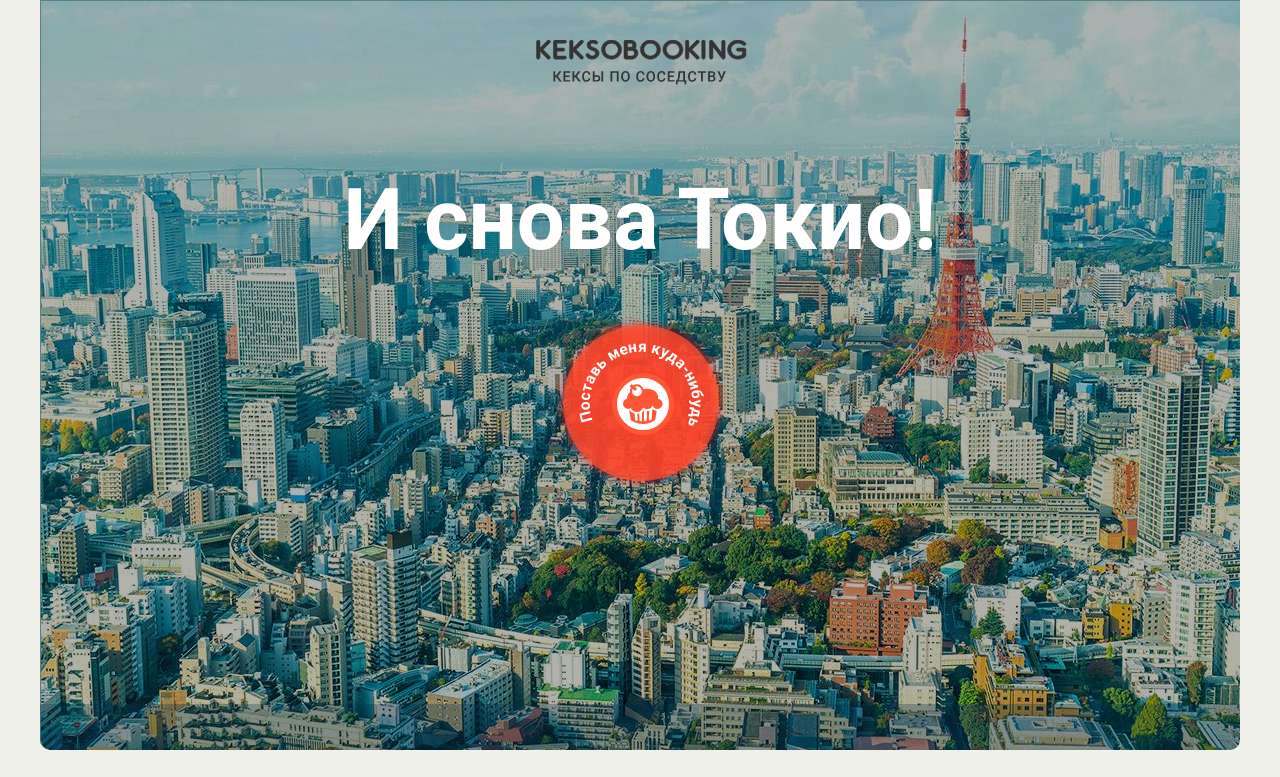
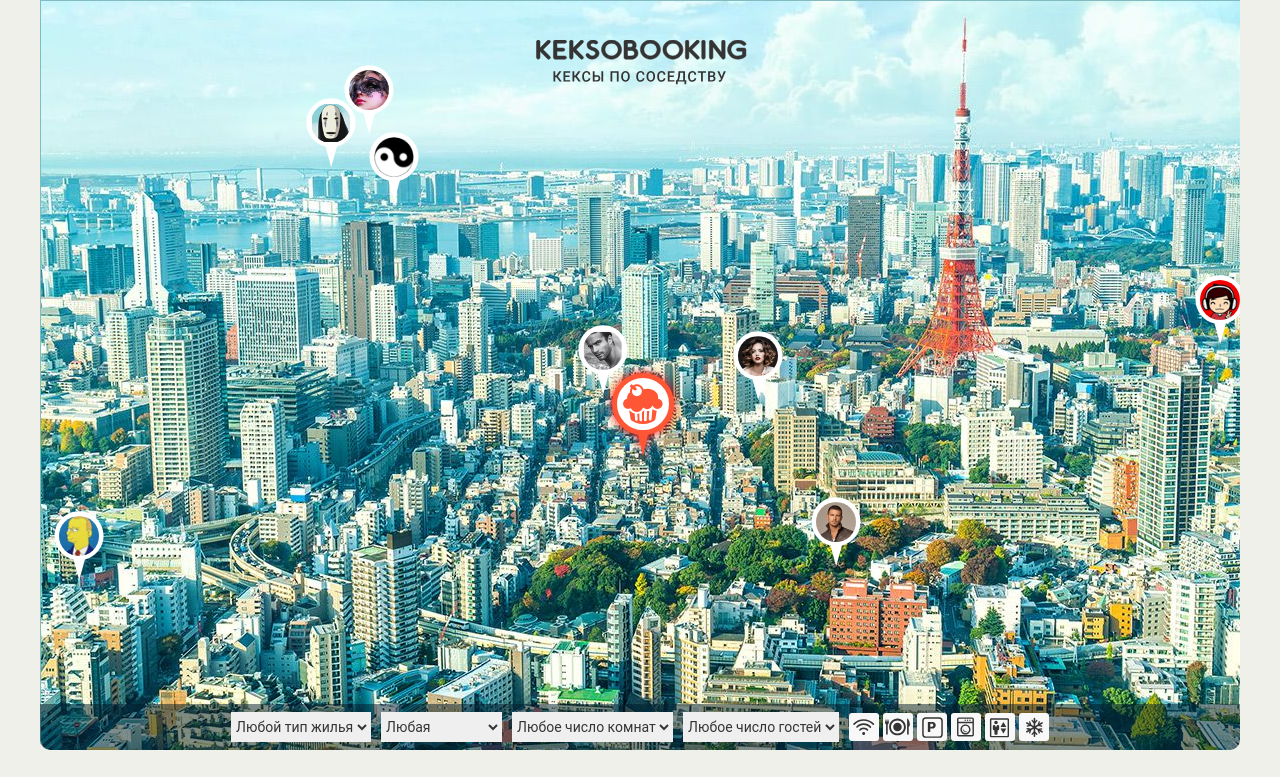
Before and after one commit to kavarnukaeva/322515-keksobooking, a website: page index.html in a window 1280 px wide. Both pictures are taken after a click on the button "Поставь меня куда-нибудь". Shown: the top 777 px of the page. Drawn offline with Linux system fonts and the light colour scheme; files whose address does not match are found by name.

Commit message:
Выполняет задание №16 Личный проект: подробности

```diff
--- a/index.html
+++ b/index.html
@@ -84,7 +84,7 @@
     <!-- Форма объявления -->
     <section class="notice">
       <h2 class="notice__title">Ваше объявление</h2>
-      <form class="ad-form ad-form--disabled" method="post" enctype="multipart/form-data" autocomplete="off">
+      <form class="ad-form ad-form--disabled" method="post" enctype="multipart/form-data" action="https://js.dump.academy/keksobooking" autocomplete="off">
         <fieldset class="ad-form-header">
           <legend class="ad-form-header__title">Ваша фотография (для карты)</legend>
           <div class="ad-form-header__upload">
@@ -204,7 +204,7 @@
 
   <!-- Модальное окно с информацией об объявлении -->
   <template id="card">
-    <article class="map__card popup">
+    <article class="map__card popup hidden">
       <img src="img/avatars/user01.png" class="popup__avatar" width="70" height="70" alt="Аватар пользователя">
       <button type="button" class="popup__close">Закрыть</button>
       <h3 class="popup__title">Уютное гнездышко для молодоженов</h3>
@@ -248,5 +248,6 @@
     </div>
   </template>
 
+<script src="js/main.js"></script>
 </body>
 </html>
--- a/js/main.js
+++ b/js/main.js
@@ -0,0 +1,263 @@
+'use strict';
+
+var OFFERS_QUANTITY = 8;
+var PIN_WIDTH = 50;
+var PIN_HEIGHT = 70;
+var MAP_HEIGHT = 704;
+var MAP_WIDTH = 1200;
+var MAINPIN_HEIGHT = 199.95;
+var MAINPIN_WIDTH = 199.95;
+var X_MAINPIN = Math.floor(MAP_WIDTH / 2 - MAINPIN_WIDTH / 2);
+var Y_MAINPIN = Math.floor(MAP_HEIGHT / 2 - MAINPIN_HEIGHT / 2);
+var ESC_KEYCODE = 27;
+var ENTER_KEYCODE = 13;
+
+var similarPinList = document.querySelector('.map__pins');
+var similarPinTemplate = document.querySelector('#pin').content.querySelector('.map__pin');
+var similarOfferList = document.querySelector('.map');
+var similarOfferTemplate = document.querySelector('#card').content.querySelector('.popup');
+
+var avatar = [
+  'img/avatars/user01.png',
+  'img/avatars/user02.png',
+  'img/avatars/user03.png',
+  'img/avatars/user04.png',
+  'img/avatars/user05.png',
+  'img/avatars/user06.png',
+  'img/avatars/user07.png',
+  'img/avatars/user08.png'
+];
+
+var title = [
+  'Большая уютная квартира',
+  'Маленькая неуютная квартира',
+  'Огромный прекрасный дворец',
+  'Маленький ужасный дворец',
+  'Красивый гостевой домик',
+  'Некрасивый негостеприимный домик',
+  'Уютное бунгало далеко от моря',
+  'Неуютное бунгало по колено в воде'
+];
+
+var type = ['palace', 'flat', 'house', 'bungalo'];
+var rooms = [1, 2, 3, 4, 5];
+var checkin = ['12:00', '13:00', '14:00'];
+var checkout = ['12:00', '13:00', '14:00'];
+var features = ['wifi', 'dishwasher', 'parking', 'washer', 'elevator', 'conditioner'];
+var description = [' '];
+var photos = ['http://o0.github.io/assets/images/tokyo/hotel1.jpg', 'http://o0.github.io/assets/images/tokyo/hotel2.jpg', 'http://o0.github.io/assets/images/tokyo/hotel3.jpg'];
+
+// функция перемешивания массива
+var shuffle = function (array) {
+    var j;
+    var x;
+    var i;
+    for (i = array.length - 1; i > 0; i--) {
+        j = Math.floor(Math.random() * (i + 1));
+        x = array[i];
+        array[i] = array[j];
+        array[j] = x;
+    }
+    return array;
+};
+
+// функция генерации случайных данных
+var getRandomValue = function (array) {
+  var randomValue = Math.floor(Math.random() * array.length);
+  return randomValue;
+};
+
+// функция создания массива из 8 объектов
+var generateOffer = function (quantity) {
+  var array = [];
+
+  for (var i = 0; i < quantity; i++) {
+    var x = Math.floor(Math.random() * (1200 - 1) + 1) - (PIN_WIDTH / 2);
+    var y = Math.floor(Math.random() * (630 - 130) + 130) - PIN_HEIGHT;
+    var price = Math.floor(Math.random() * (1000000 - 1000) + 1000);
+    var guests = Math.floor(Math.random() * (20 - 1) + 1);
+
+    array[i] = {
+      author: {
+        avatar: shuffle(avatar).splice(0, 1)
+      },
+
+      offer: {
+        title: title[getRandomValue(title)],
+        address: `${x}, ${y}`,
+        price: price,
+        type: type[getRandomValue(type)],
+        rooms: rooms[getRandomValue(rooms)],
+        guests: guests,
+        checkin: checkin[getRandomValue(checkin)],
+        checkout: checkout[getRandomValue(checkout)],
+        // перемешивает массив и вынимаю случайное число из его копии
+        features: shuffle(features).slice(getRandomValue(features)),
+        description: description,
+        photos: shuffle(photos)
+      },
+
+      location: {
+        x: x,
+        y: y
+      }
+    };
+  }
+
+  return array;
+};
+
+var offers = generateOffer(OFFERS_QUANTITY);
+
+//функция отрисовки метки
+var renderPin = function (array) {
+  var pinElement = similarPinTemplate.cloneNode(true);
+
+  pinElement.setAttribute('style', `left: ${array.location.x}px; top: ${array.location.y}px`);
+  pinElement.querySelector('img').setAttribute('alt', `${array.offer.title}`);
+  pinElement.querySelector('img').setAttribute('src', `${array.author.avatar}`);
+
+  return pinElement;
+};
+
+//функция отрисовки объявления
+var renderOffer = function (array) {
+  var offerElement = similarOfferTemplate.cloneNode(true);
+
+  offerElement.querySelector('.popup__title').textContent = array.offer.title;
+  offerElement.querySelector('.popup__text--address').textContent = array.offer.address;
+  offerElement.querySelector('.popup__text--price').textContent = `${array.offer.price}₽/ночь`;
+  if (array.offer.type === 'palace') {
+    offerElement.querySelector('.popup__type').textContent = 'Дворец';
+  }
+
+  if (array.offer.type === 'flat') {
+    offerElement.querySelector('.popup__type').textContent = 'Квартира';
+  }
+
+  if (array.offer.type === 'house') {
+    offerElement.querySelector('.popup__type').textContent = 'Дом';
+  }
+
+  if (array.offer.type === 'bungalo') {
+    offerElement.querySelector('.popup__type').textContent = 'Бунгало';
+  }
+
+  offerElement.querySelector('.popup__text--capacity').textContent = `${array.offer.rooms} комнаты для ${array.offer.guests} гостей`;
+  offerElement.querySelector('.popup__text--time').textContent = `Заезд после ${array.offer.checkin}, выезд до ${array.offer.checkout}`;
+  offerElement.querySelector('.popup__features').textContent = array.offer.features;
+  offerElement.querySelector('.popup__description').textContent = array.offer.description;
+  offerElement.querySelector('.popup__photos').querySelector('img').setAttribute('src', `${array.offer.photos[0]}`);
+  offerElement.querySelector('img').setAttribute('src', `${array.author.avatar}`);
+
+  for (var i = 1; i < photos.length; i++ ) {
+    var popupPhotos = offerElement.querySelector('.popup__photos');
+    var image = popupPhotos.querySelector('img');
+    popupPhotos.appendChild(image.cloneNode(true));
+
+    // ищет и наполняет все созданные элементы
+    var images = popupPhotos.querySelectorAll('img');
+    images[i].setAttribute('src', `${array.offer.photos[i]}`);
+  }
+
+  return offerElement;
+};
+
+// отключает поля формы поиска объявления для неактивного состояния
+var disabledElements = document.querySelectorAll('form.ad-form fieldset');
+
+for (var i = 0; i < disabledElements.length; i++) {
+  disabledElements[i].setAttribute('disabled', '');
+}
+
+// отключает форму c фильтрами для неактивного состояния
+var mapFilters = document.querySelector('.map__filters');
+
+mapFilters.classList.add('map__filters--disabled');
+
+var mainPin = document.querySelector('.map__pin--main');
+var map = document.querySelector('.map');
+var adForm = document.querySelector('.ad-form');
+var address = document.querySelector('#address');
+
+address.setAttribute('value', `${X_MAINPIN}, ${Y_MAINPIN}`);
+
+// активное состояние
+var changeToActiveState = function () {
+  map.classList.remove('map--faded');
+  adForm.classList.remove('ad-form--disabled');
+
+  for (var i = 0; i < disabledElements.length; i++) {
+    disabledElements[i].removeAttribute('disabled');
+  }
+
+  mapFilters.classList.remove('map__filter--disabled');
+
+  // отрисовывает метки и объявления на странице
+  var fragment = document.createDocumentFragment();
+  for (var j = 0; j < OFFERS_QUANTITY; j++) {
+    fragment.appendChild(renderPin(offers[j]));
+    fragment.appendChild(renderOffer(offers[j]));
+  }
+
+  similarPinList.appendChild(fragment);
+
+  var filters = similarOfferList.querySelector('.map__filters-container');
+  similarOfferList.insertBefore(fragment, filters);
+
+  // показ объявления при клике на метку
+  var mapPin = document.querySelectorAll('.map__pin:not(.map__pin--main)');
+  var mapCard = document.querySelectorAll('.map__card');
+
+  for (var i = 0; i < mapPin.length; i++) {
+    mapPin[i].addEventListener('click', function(evt) {
+      var target = evt.currentTarget;
+      var offer = target.nextSibling;
+      var coords = offer.querySelector('.popup__text--address');
+
+      // добавляет координаты в поле адреса
+      address.setAttribute('value', coords.textContent);
+
+      // скрывает показанные ранее карточки
+      for (var j = 0; j < mapCard.length; j++) {
+        if (!mapCard[j].classList.contains('hidden')) {
+          mapCard[j].classList.add('hidden');
+        }
+      }
+
+      offer.classList.remove('hidden');
+      closePopup(offer);
+    });
+  }
+};
+
+// переводит страницу в активное состояние по клику
+mainPin.addEventListener('mouseup', changeToActiveState);
+
+// переводит страницу в активное состояние по нажатию на ENTER
+mainPin.addEventListener('keydown', function(evt) {
+  if (evt.keyCode === ENTER_KEYCODE) {
+    changeToActiveState();
+  }
+});
+
+// функция закрытия объявления
+var closePopup = function (popup) {
+  var close = popup.querySelector('.popup__close');
+
+  close.addEventListener('click', function() {
+    popup.classList.add('hidden');
+  });
+
+  close.addEventListener('keydown', function(evt) {
+    if (evt.keyCode === ENTER_KEYCODE) {
+      popup.classList.add('hidden');
+    }
+  });
+};
+
+// document.addEventListener('keydown', function(evt) {
+//   if (evt.keyCode === ESC_KEYCODE) {
+//     mapCard.classList.add('hidden');
+//   }
+// });
```
